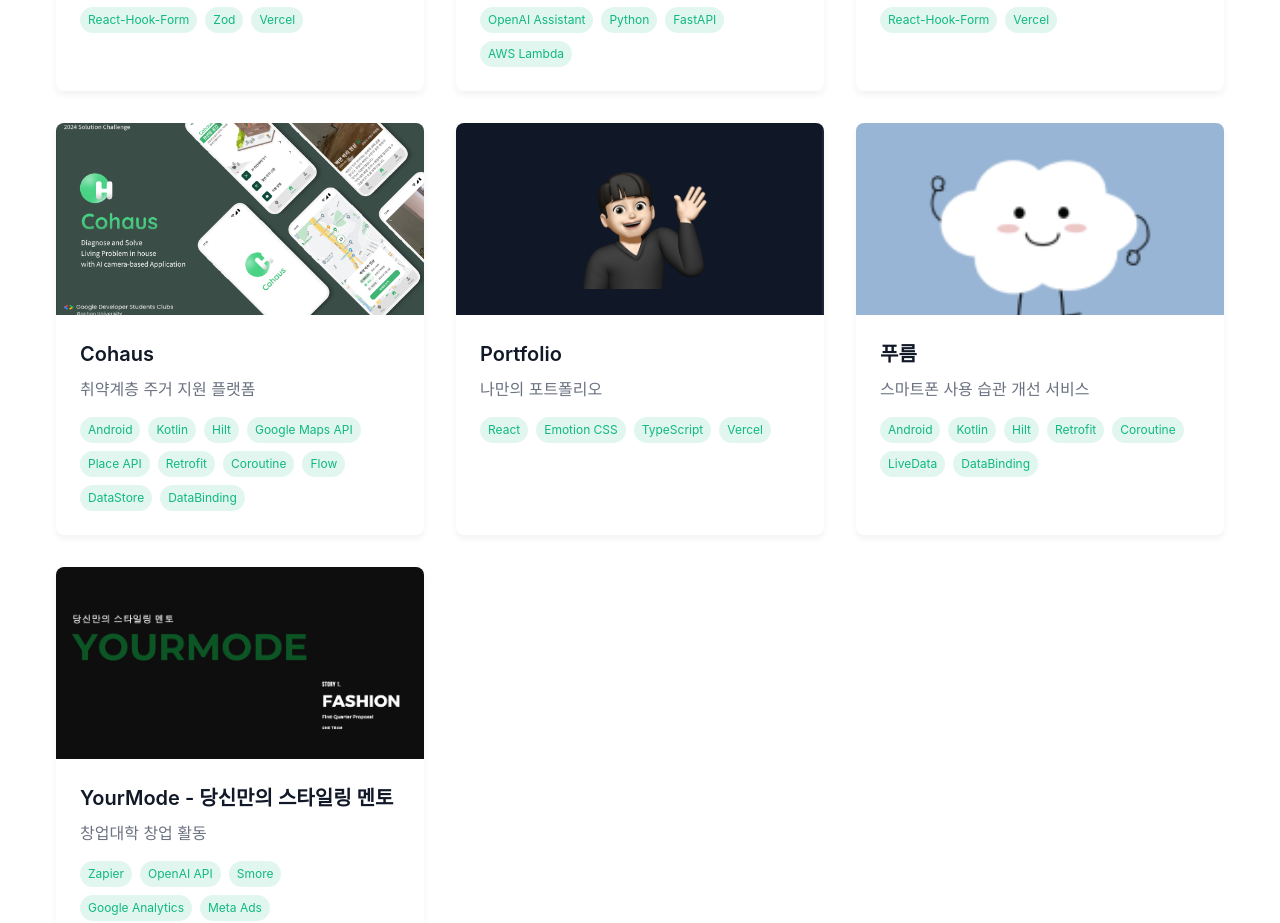
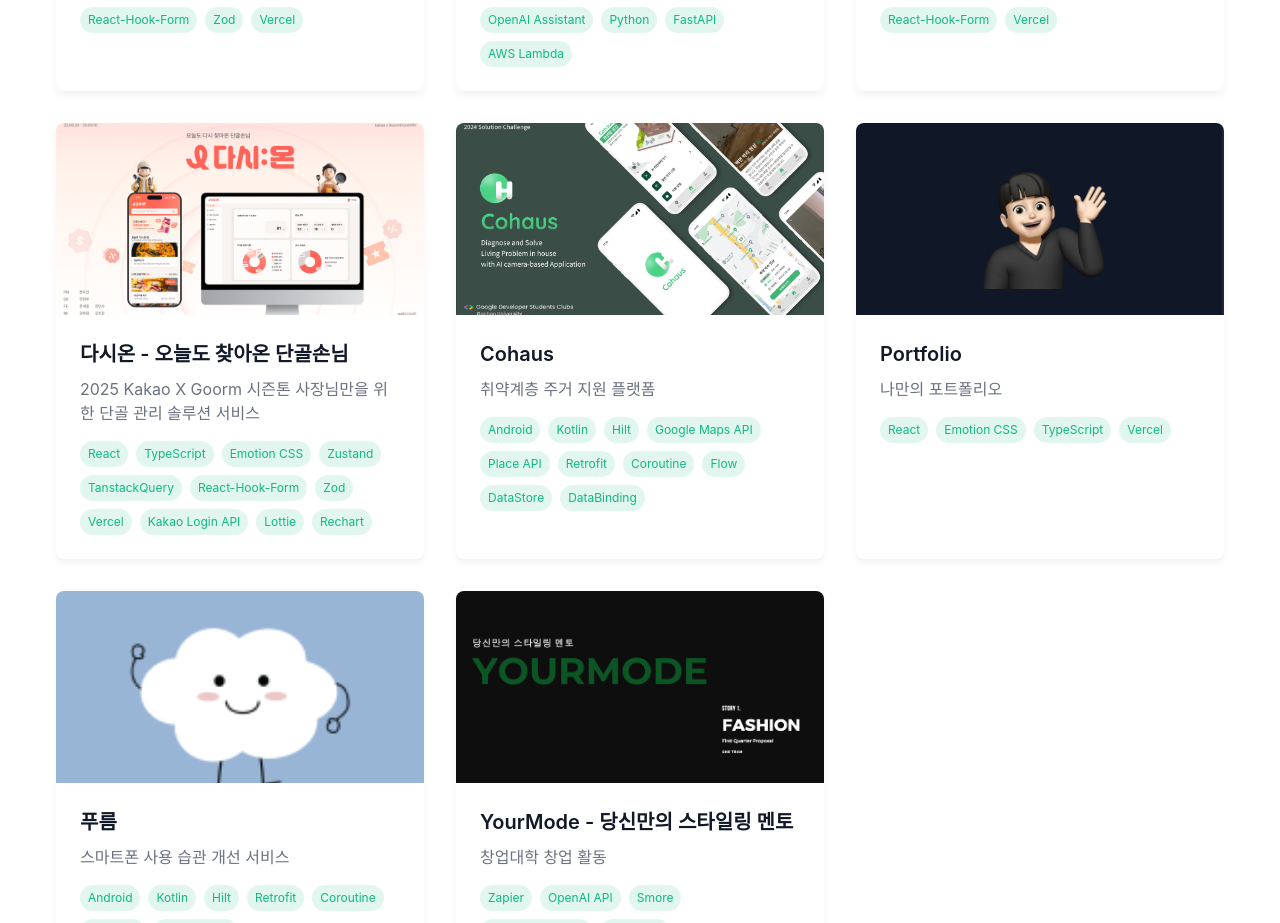
Before and after one commit to goorm-study-portfolio/minsu, a React (Vite) app: page / in a window 1280 px wide. Shown: the part 4933-5856 px from the top of the page. Built offline with nearby package versions, Linux system fonts and the light colour scheme.

Commit message:
:art: style: 다시온 프로젝트 추가

```diff
--- a/src/pages/home/components/Projects.tsx
+++ b/src/pages/home/components/Projects.tsx
@@ -10,6 +10,7 @@
 import ImgYourMode from "@img/img-yourmode.png";
 import ImgYourModeWeb from "@img/img-yourmode-web.png";
 import ImgPortfolio from "@img/img-portfolio.png";
+import ImgDasion from "@img/img-dasion.png";
 
 type Project = {
   id: number
@@ -62,6 +63,19 @@
     contribution: "아이디어 기획 20% 참여 - 영역별 미션 기능 기획\n프론트엔드 개발 50% 참여 - 미션, 지원제도, 챗봇 UI 개발 및 기능 구현",
     githubLink: "https://github.com",
     lessons: "React와 TypeScript를 활용한 첫 프론트엔드 팀 프로젝트로, Zustand를 사용하며 Context, Redux 보다 쉽고 간편한 상태 관리 코드를 작성할 수 있었습니다.\n또한 TanstackQuery를 사용해 API 요청과 캐싱을 효율적으로 사용하는 방법을 익힐 수 있었습니다.\n마지막으로 React-Hook-Form을 사용하여 반복적이고 긴 코드를 효율적이고 간결하게 작성할 수 있었습니다.\n결론적으로 세 라이브러리를 통해 프론트엔드 개발 생산성을 높일 수 있었습니다.",
+  },
+  {
+    id: 4,
+    title: "다시온 - 오늘도 찾아온 단골손님",
+    description: "2025 Kakao X Goorm 시즌톤 사장님만을 위한 단골 관리 솔루션 서비스",
+    thumbnail: ImgDasion,
+    technologies: ["React", "TypeScript", "Emotion CSS", "Zustand", "TanstackQuery", "React-Hook-Form", "Zod", "Vercel", "Kakao Login API", "Lottie", "Rechart"],
+    summary: "소상공인 사장님들을 위한 단골 관리 솔루션 서비스로, 단골 관리를 위한 방문 통계, 방문자 정보 차트, 공지, 쿠폰 관리 등의 기능을 제공합니다.",
+    features: ["방문자 하루 통계", "일간, 주간 방문자 정보", "공지 작성 및 열람 정보", "쿠폰 발급", "사장님 전용 서비스 QnA 챗봇"],
+    contribution: "챗봇을 제외한 프론트엔드 개발 100%",
+    githubLink: "https://github.com/9oormthon-univ/2025_SEASONTHON_TEAM_44_FE_WEB",
+    demoLink: "https://ceo-dasion.vercel.app/",
+    lessons: "Rechart를 활용하여 데이터 시각화 차트를 구현하고, Lottie를 활용하여 애니메이션 효과를 적용하는 방법을 익혔습니다.",
   },
   /*{
     id: 4,
```
Also changed, not shown: src/shared/assets/img/img-dasion.png (added).
